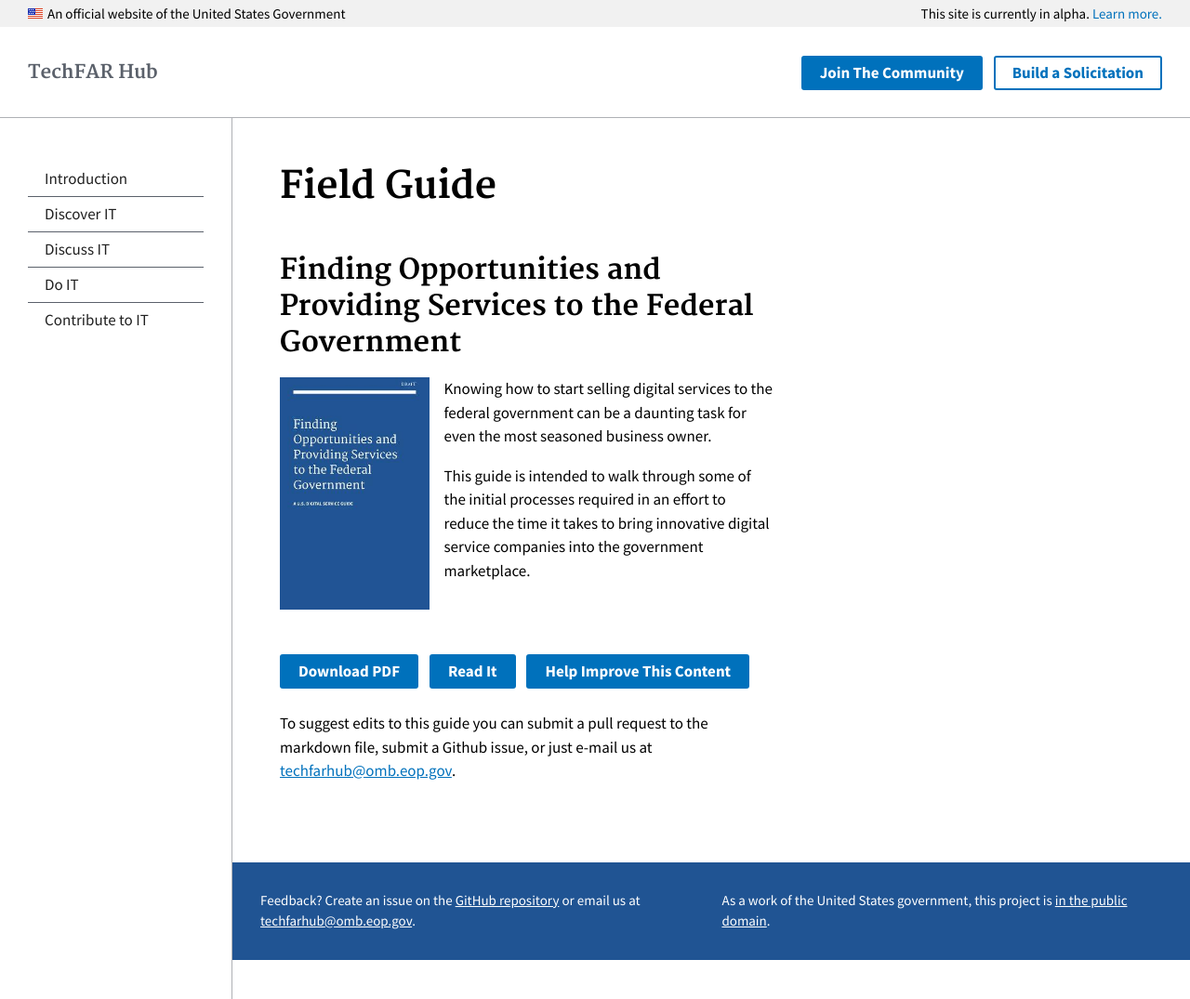
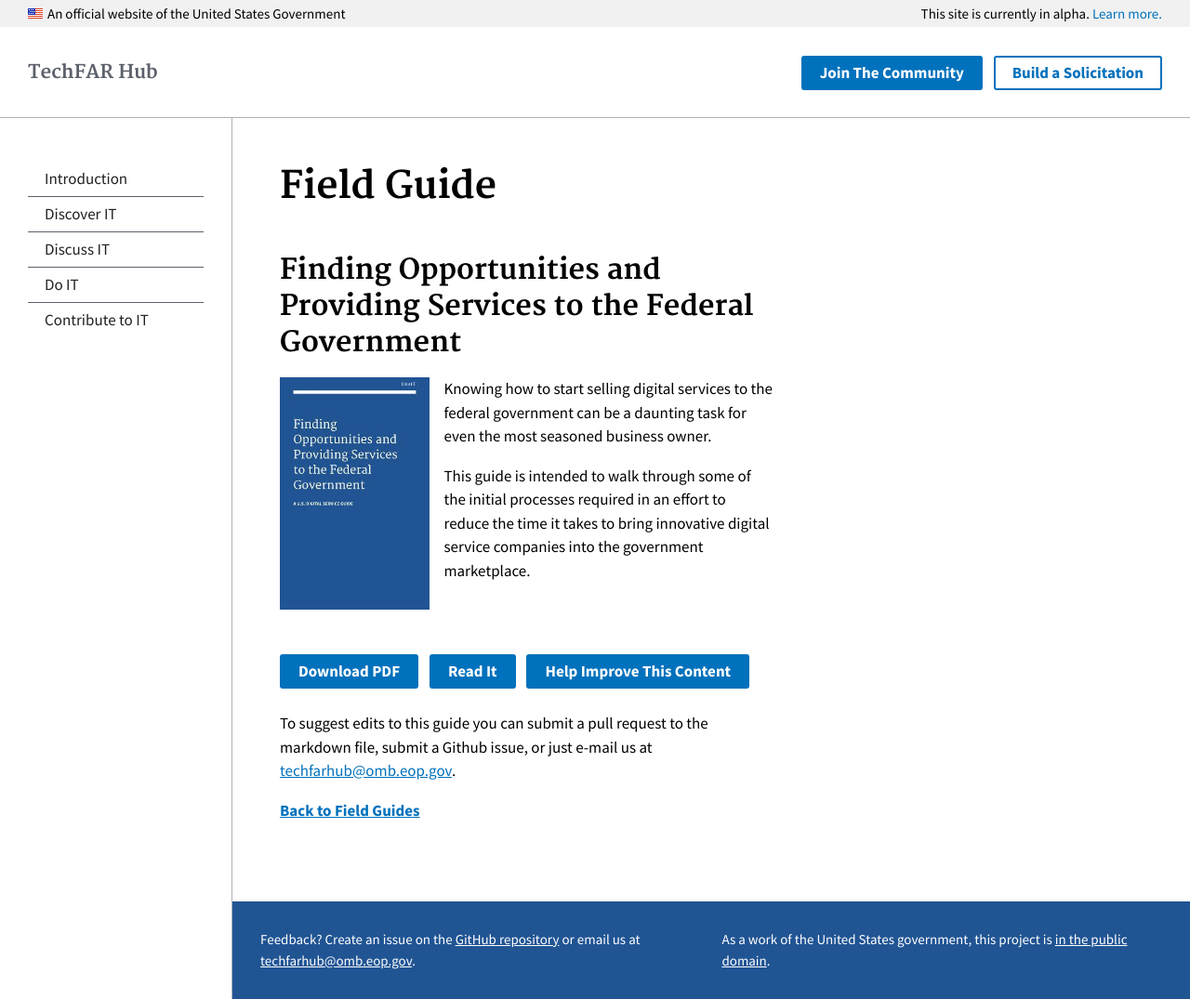
Before and after one commit to usds/techfar-hub, a Jekyll site: the page built from guide-landing/finding-opportunities.md, in a window 1280 px wide and 1075 px high. Shown: the whole window at 93% size. Built offline with Jekyll 4.4.1, drawn with Linux system fonts in a browser that asks for light colours.

Commit message:
Added anchor to field guides to on the bottom of the page

```diff
--- a/guide-landing/finding-opportunities.md
+++ b/guide-landing/finding-opportunities.md
@@ -19,6 +19,8 @@
 
 To suggest edits to this guide you can submit a pull request to the markdown file, submit a Github issue, or just e-mail us at [techfarhub@omb.eop.gov](mailto:techfarhub@omb.eop.gov).
 
+[**Back to Field Guides**](https://techfarhub.cio.gov/discover-IT/#fieldGuides)
+
 <style> img[alt=CoverPage] {
   max-width:  250px;
   max-height: 250px;
```
